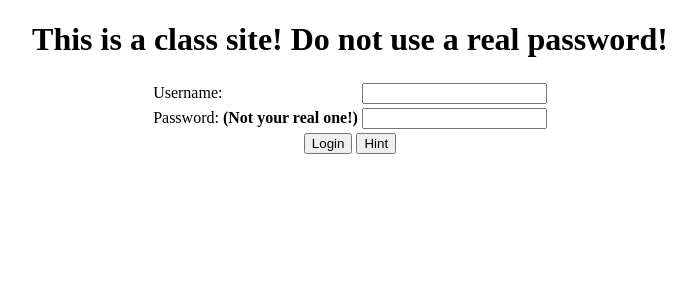
After one commit to mpurnell1-stu/php-site, a PHP site: page /login.php in a window 1280 px wide. The commit adds this page. Shown: the top 300 px of the page, without its empty margins (290-986 px from the left). Run offline with PHP 8.4, Linux system fonts and the light colour scheme.

Commit message:
Minor changes to includes and welcome page; added login page

```diff
--- a/lib/includes.php
+++ b/lib/includes.php
@@ -14,11 +14,13 @@ CSC 155-201F -->
     function insert_header() {
         echo "<center><img src='images/header.jpg'>";
         echo "<h2>Matt Purnell</h2><h4>CSC 155-201F</h4></center>";
+        echo "<br><br>";
     }
     function insert_footer() {
+        echo "<br><br>";
         echo "<center>";
         echo "<a href='login.php'>Login</a>&nbsp;|&nbsp;";
-        echo "<a href='welcome.php'>Welcome Page</a>&nbsp;|&nbsp;";
+        echo "<a href='welcome.php'>Welcome</a>&nbsp;|&nbsp;";
         echo "<a href='goodbye.php'>Goodbye</a>&nbsp;|&nbsp;";
         echo "<a href='cart.php'>Cart</a>&nbsp;|&nbsp;";
         echo "<a href='2by2.php'>Item 1</a>&nbsp;|&nbsp;";
--- /dev/null
+++ b/login.php
@@ -0,0 +1,53 @@
+<!--  I honor Parkland's core values by affirming that I have
+followed all academic integrity guidelines for this work.
+Matt Purnell
+CSC 155-201F -->
+<!DOCTYPE html>
+<html lang='en-us'>
+<head>
+    <meta charset='UTF-8'>
+    <title>Class Site Login</title>
+    <?php
+        require('lib/includes.php');
+
+        if (get_var('submit')) {
+            if (get_var('submit') == 'Login') {
+                if (get_var('user') == 'csc155user'
+                        and get_var('pass') == 'csc155pass') {
+                    header('Location: welcome.php');
+                }
+                else {
+                    echo "Invalid username or password";
+                }
+            }
+            else if (get_var('submit') == 'Hint') {
+                echo "Try username: 'csc155user'
+                        and password: 'csc155pass'";
+            }
+        }
+    ?>
+</head>
+<body>
+    <center>
+    <h1>This is a class site! Do not use a real password!</h1>
+    <form method='POST'>
+        <table>
+            <tr>
+                <td><label for='name'>Username: </label></td>
+                <td><input type='text' name='user' id='user'></td>
+            </tr>
+            <tr>
+                <td><label for='pass'>Password: <b>(Not your real one!)</b></label></td>
+                <td><input type='password' name='pass' id='pass'></td>
+            </tr>
+            <tr>
+                <td colspan=2 align='center'>
+                    <input type='submit' name='submit' value='Login'>
+                    <input type='submit' name='submit' value='Hint'>
+                </td>
+            </tr>
+        </table>
+    </form>
+    </center>
+</body>
+</html>
--- a/welcome.php
+++ b/welcome.php
@@ -6,7 +6,7 @@ CSC 155-201F -->
 <html lang='en-us'>
 <head>
     <meta charset='UTF-8'>
-    <title></title>
+    <title>Welcome Page</title>
     <?php
         require('lib/includes.php');
     ?>
@@ -14,6 +14,7 @@ CSC 155-201F -->
 <body>
     <?php insert_header() ?>
     <p>Welcome to the website!! Feel free to take a look around.</p>
+    <p>This page will be the welcome page</p>
     <?php insert_footer() ?>
 </body>
 </html>
```
